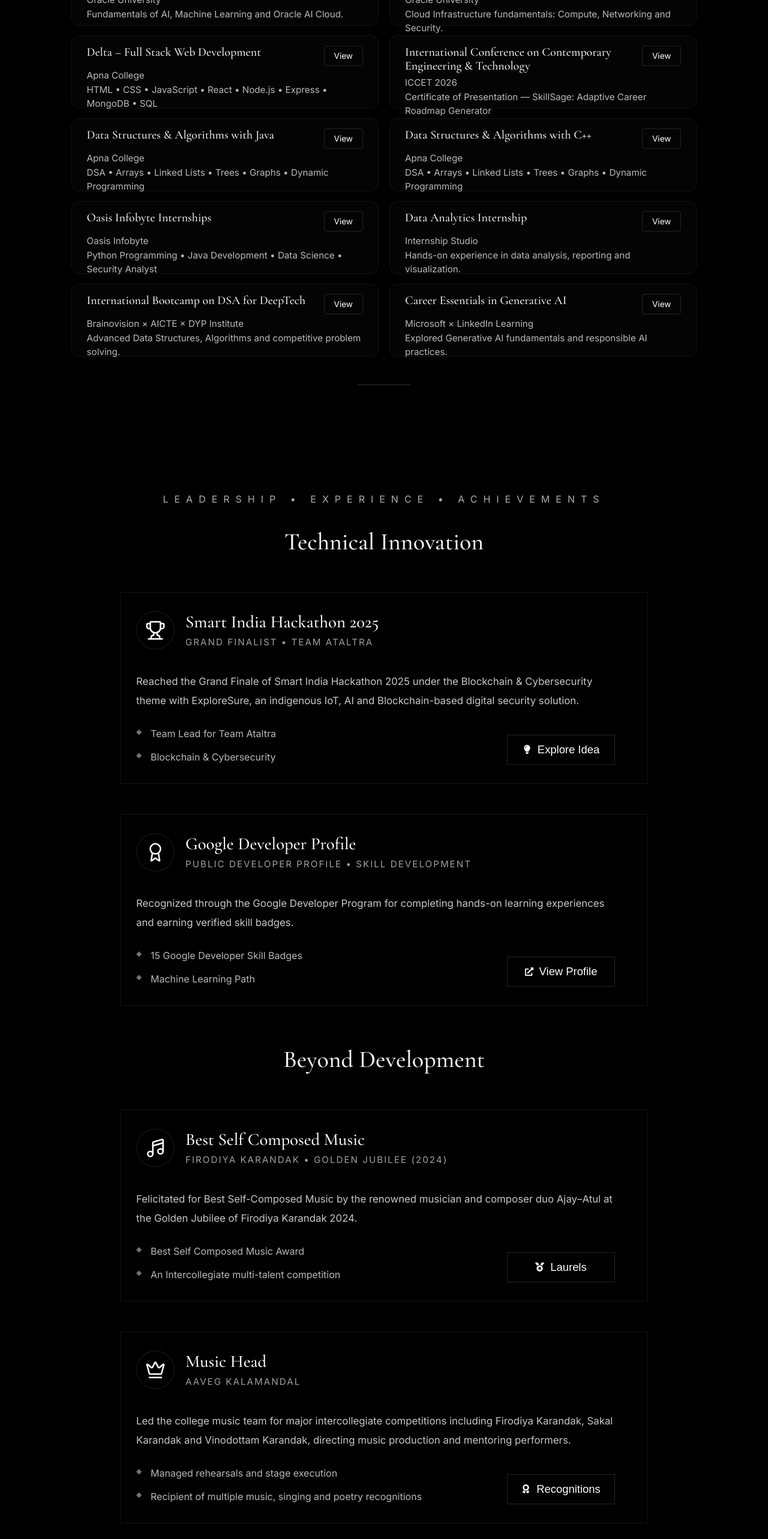
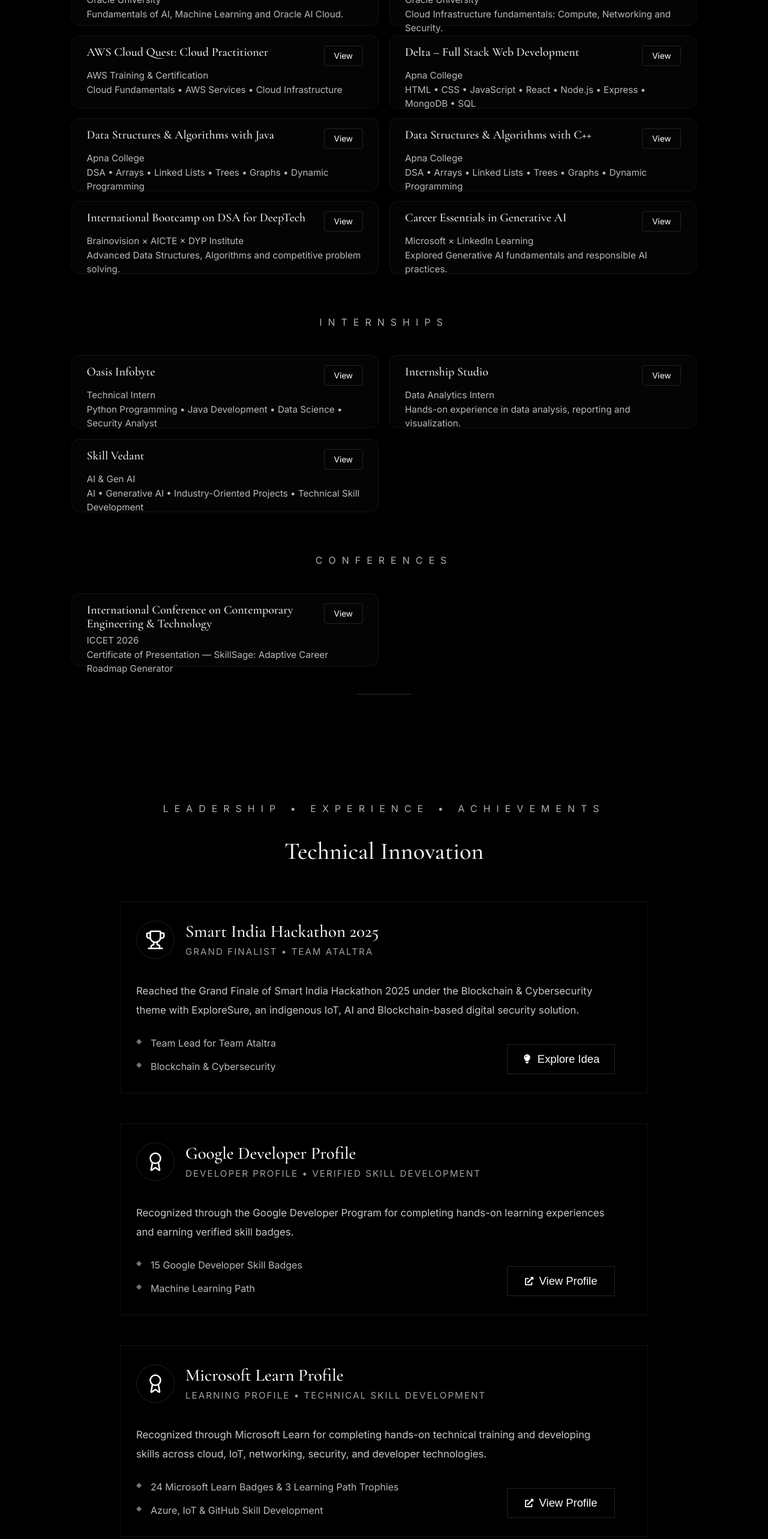
Before and after one commit to Chetana12047/Portfolio, a React (Vite) app: page / in a window 1280 px wide. Shown: the part 2760-5326 px from the top of the page at 60% size. Built offline with nearby package versions, Linux system fonts and the light colour scheme.

Commit message:
Add AWS certification and separate experience sections

```diff
--- a/src/components/Achievements.jsx
+++ b/src/components/Achievements.jsx
@@ -76,7 +76,7 @@
               className="achievement-btn"
               onClick={() => openCertificate("/achievements/sih.pdf")}
             >
-        <FaLightbulb size={15}/>
+              <FaLightbulb size={15} />
               Explore Idea
             </button>
 
@@ -99,7 +99,7 @@
               <h3>Google Developer Profile</h3>
 
               <span className="achievement-subtitle">
-          Public Developer Profile • Skill Development
+                Developer Profile • Verified Skill Development
               </span>
             </div>
 
@@ -135,6 +135,59 @@
         </div>
 
       </div>
+
+      <div className="achievement-card">
+
+        <div className="achievement-content">
+
+          <div className="achievement-header">
+
+            <div className="achievement-icon">
+              <Award size={34} strokeWidth={1.8} />
+            </div>
+
+            <div className="achievement-heading">
+              <h3>Microsoft Learn Profile</h3>
+
+              <span className="achievement-subtitle">
+                Learning Profile • Technical Skill Development
+              </span>
+            </div>
+
+          </div>
+
+          <p>
+            Recognized through Microsoft Learn for completing hands-on technical
+            training and developing skills across cloud, IoT, networking, security,
+            and developer technologies.
+          </p>
+
+          <ul>
+            <li>24 Microsoft Learn Badges & 3 Learning Path Trophies</li>
+            <li>Azure, IoT & GitHub Skill Development</li>
+          </ul>
+
+          <div className="achievement-actions">
+
+            <button
+              className="achievement-btn"
+              onClick={() =>
+                window.open(
+                  "https://learn.microsoft.com/en-us/users/chetanaingle-0789/",
+                  "_blank"
+                )
+              }
+            >
+              <FaExternalLinkAlt size={14} />
+              View Profile
+            </button>
+
+          </div>
+
+        </div>
+
+      </div>
+
       <h2 className="section-title">
         Beyond Development
       </h2>
@@ -177,7 +230,7 @@
               className="achievement-btn"
               onClick={() => openCertificate("/achievements/firodia.pdf")}
             >
-        <FaMedal size={15}/>
+              <FaMedal size={15} />
               Laurels
             </button>
 
@@ -226,7 +279,7 @@
               className="achievement-btn"
               onClick={() => openCertificate("/achievements/artistic.pdf")}
             >
-        <FaAward size={15}/>
+              <FaAward size={15} />
               Recognitions
             </button>
 
--- a/src/components/Certifications.jsx
+++ b/src/components/Certifications.jsx
@@ -49,10 +49,10 @@
 
             <div className="certificate-card">
               <div className="certificate-header">
-                <h3>Delta – Full Stack Web Development</h3>
+                <h3>AWS Cloud Quest: Cloud Practitioner</h3>
                 <button
                   onClick={() =>
-                        openCertificate("/certificates/delta-fullstack.pdf")
+                    openCertificate("/certificates/aws.pdf")
                   }
                 >
                   View
@@ -60,10 +60,9 @@
               </div>
 
               <p>
-                Apna College
+                AWS Training & Certification
                 <br />
-                HTML • CSS • JavaScript • React • Node.js • Express • MongoDB •
-                SQL
+                Cloud Fundamentals • AWS Services • Cloud Infrastructure
               </p>
             </div>
 
@@ -84,27 +83,6 @@
                 Apna College
                 <br />
                 DSA • Arrays • Linked Lists • Trees • Graphs • Dynamic Programming
-              </p>
-
-            </div>
-
-            <div className="certificate-card">
-
-              <div className="certificate-header">
-                <h3>Oasis Infobyte Internships</h3>
-                <button
-                    onClick={() =>
-                        openCertificate("/certificates/oasis.pdf")
-                    }
-                >
-                    View
-                </button>
-              </div>
-
-              <p>
-                Oasis Infobyte
-                <br />
-                Python Programming • Java Development • Data Science • Security Analyst
               </p>
 
             </div>
@@ -158,26 +136,23 @@
             </div>
 
             <div className="certificate-card">
-
-              <div className="certificate-header different-positioning">
-                <h3>
-                  International Conference on Contemporary Engineering &
-                  Technology
-                </h3>
+              <div className="certificate-header">
+                <h3>Delta – Full Stack Web Development</h3>
                 <button
                   onClick={() =>
-                        openCertificate("/certificates/Conference.pdf")
+                    openCertificate("/certificates/delta-fullstack.pdf")
                   }
                 >
                   View
                 </button>
               </div>
 
-              <p> ICCET 2026 <br />
-                Certificate of Presentation — SkillSage: Adaptive Career
-                Roadmap Generator
+              <p>
+                Apna College
+                <br />
+                HTML • CSS • JavaScript • React • Node.js • Express • MongoDB •
+                SQL
               </p>
-
             </div>
             <div className="certificate-card">
 
@@ -196,27 +171,6 @@
                 Apna College
                 <br />
                 DSA • Arrays • Linked Lists • Trees • Graphs • Dynamic Programming
-              </p>
-
-            </div>
-
-            <div className="certificate-card">
-
-              <div className="certificate-header">
-                <h3>Data Analytics Internship</h3>
-                <button
-                    onClick={() =>
-                        openCertificate("/certificates/internshipstudio.pdf")
-                    }
-                >
-                    View
-                </button>
-              </div>
-
-              <p>
-                Internship Studio
-                <br />
-                Hands-on experience in data analysis, reporting and visualization.
               </p>
 
             </div>
@@ -245,6 +199,117 @@
 
         </div>
 
+        {/* INTERNSHIPS */}
+
+        <p className="certifications-tag internship-heading">
+
+          Internships
+
+        </p>
+
+        <div className="certifications-grid">
+          <div className="certificate-card">
+
+              <div className="certificate-header">
+                <h3>Oasis Infobyte</h3>
+                <button
+                  onClick={() =>
+                    openCertificate("/certificates/oasis.pdf")
+                  }
+                >
+                  View
+                </button>
+              </div>
+
+              <p>
+                Technical Intern
+                <br />
+                Python Programming • Java Development • Data Science • Security Analyst
+              </p>
+
+            </div>
+
+            <div className="certificate-card">
+
+              <div className="certificate-header">
+                <h3>Internship Studio</h3>
+                <button
+                  onClick={() =>
+                    openCertificate("/certificates/internshipstudio.pdf")
+                  }
+                >
+                  View
+                </button>
+              </div>
+
+              <p>
+                Data Analytics Intern
+                <br />
+                Hands-on experience in data analysis, reporting and visualization.
+              </p>
+
+            </div>
+
+            <div className="certificate-card">
+
+              <div className="certificate-header">
+                <h3>Skill Vedant</h3>
+                <button
+                  onClick={() =>
+                    openCertificate("/certificates/skills-vedant.pdf")
+                  }
+                >
+                  View
+                </button>
+              </div>
+
+              <p>
+                AI & Gen AI
+                <br />
+                AI • Generative AI • Industry-Oriented Projects • Technical Skill Development
+              </p>
+
+            </div>
+
+
+        </div>
+
+        {/* CONFERENCES */}
+
+        <p className="certifications-tag internship-heading">
+
+          Conferences
+
+        </p>
+
+        <div className="certifications-grid">
+
+          <div className="certificate-card">
+
+              <div className="certificate-header different-positioning">
+                <h3>
+                  International Conference on Contemporary Engineering &
+                  Technology
+                </h3>
+                <button
+                  onClick={() =>
+                    openCertificate("/certificates/Conference.pdf")
+                  }
+                >
+                  View
+                </button>
+              </div>
+
+              <p> ICCET 2026 <br />
+                Certificate of Presentation — SkillSage: Adaptive Career
+                Roadmap Generator
+              </p>
+
+            </div>
+
+
+        </div>
+
         <div className="certifications-divider"></div>
         <CertificateModal
           isOpen={isOpen}
@@ -255,5 +320,6 @@
       </div>
 
     </section>
+
   );
 }
--- a/src/styles/certifications.css
+++ b/src/styles/certifications.css
@@ -371,3 +371,7 @@
     }
 
 }
+
+.internship-heading {
+  margin-top: 70px;
+}
```
Also changed, not shown: 2 other files (tests, documents, lock files or other folders). Lines whose indentation alone changed are shown as unchanged.
